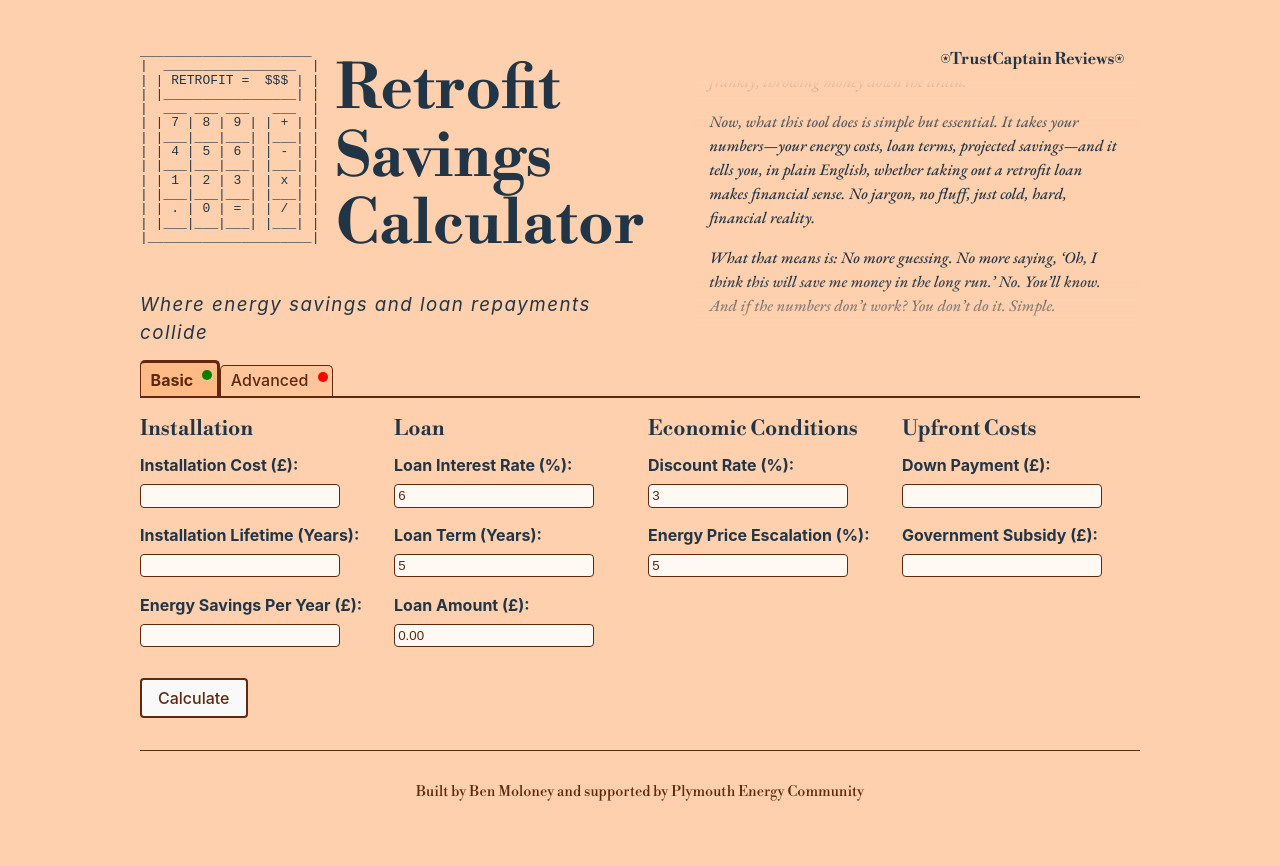
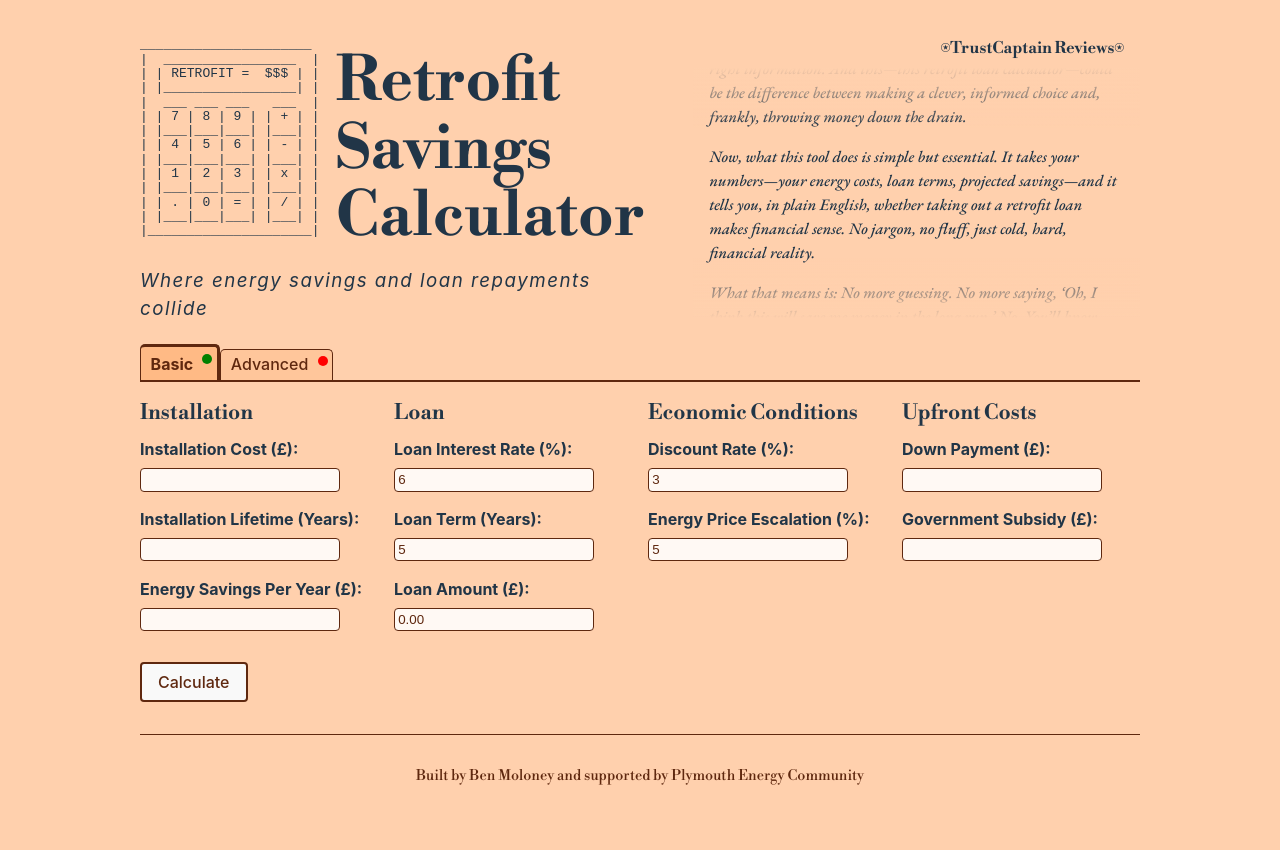
Before and after one commit to BitBodger/retrofit-loan-calculator, a React (Vite) app in the folder frontend/: page / in a window 1280 px wide. Built offline with nearby package versions, Linux system fonts and the light colour scheme.

Commit message:
Made the header a bit tighter

```diff
--- a/frontend/src/App.css
+++ b/frontend/src/App.css
@@ -260,7 +260,7 @@ input, select {
   display: flex;
   align-items: flex-end; /* Ensures tabs align nicely along the bottom */
   border-bottom: 2px solid #5f280f; /* The 'folder' bottom line */
-  margin-bottom: 1rem;
+  margin: 1rem 0
 }
 
 /* Each tab button */
@@ -456,6 +456,7 @@ table tbody tr:hover td:hover {
   font-style: italic;
   letter-spacing: 0.08em;
   font-weight: 400;
+  margin: 0;
 }
 
 .review-wrapper {
@@ -477,7 +478,7 @@ table tbody tr:hover td:hover {
 /* Outer wrapper for the scrolling reviews */
 .review-scroll-wrapper {
   position: relative;
-  max-height: 260px;   /* Desired visible height */
+  max-height: 250px;   /* Desired visible height */
   overflow: hidden;    /* Prevent the outer wrapper from scrolling */
   background-color: #ffd0ad; /* Must match the container background */
   font-family: 'EB Garamond', serif;
@@ -550,9 +551,14 @@ table tbody tr:hover td:hover {
 .ascii-art {
   font-family: monospace;
   white-space: pre;
-  margin-top: 0;
+  margin: 0;
   padding: 0;
   line-height: 1.1;
+  padding-top: 0.4rem;
+}
+
+.ascii-art p {
+  margin: 0;
 }
 
 .title {
@@ -562,6 +568,10 @@ table tbody tr:hover td:hover {
   padding: 0;
   line-height: 1.2;
   text-align: left;
+}
+
+.title h1 {
+  margin: 0;
 }
 
 .DiscountExplainer {
--- a/frontend/src/Reviews.jsx
+++ b/frontend/src/Reviews.jsx
@@ -31,7 +31,7 @@ function Reviews () {
     if (!container) return;
 
     let scrollStep = 1; // pixels to scroll each step
-    const delay = 40;   // delay in ms between steps
+    const delay = 60;   // delay in ms between steps
     const intervalId = setInterval(() => {
       const maxScroll = container.scrollHeight - container.clientHeight;
       if (container.scrollTop >= maxScroll) {
```
